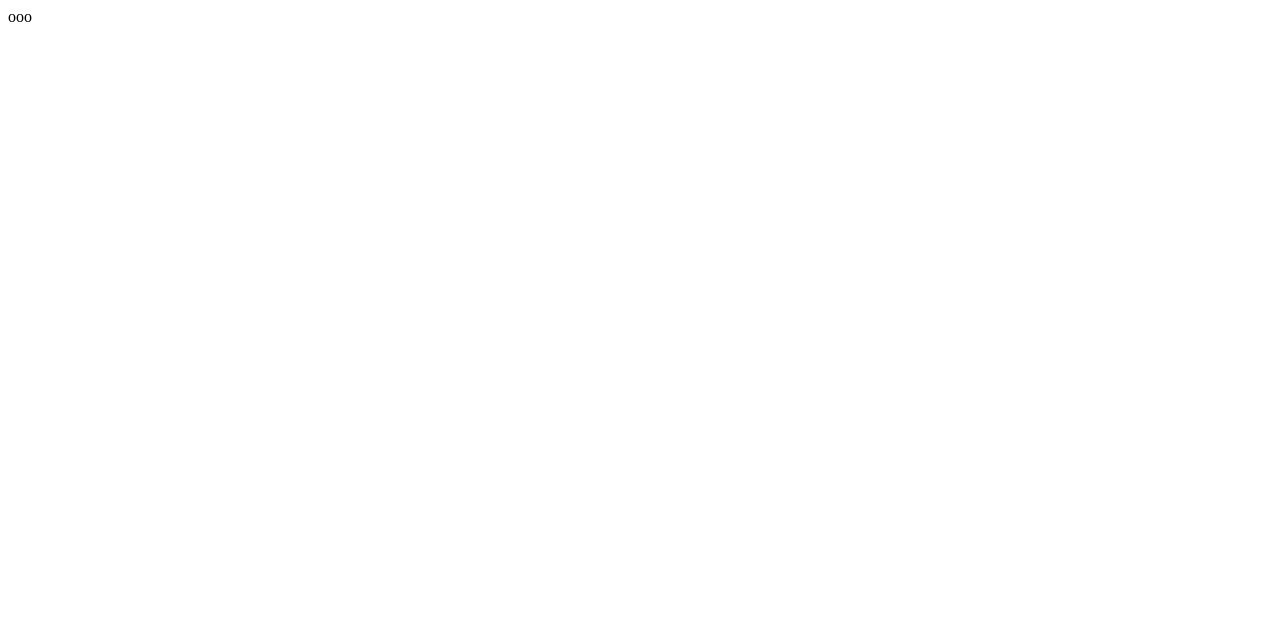
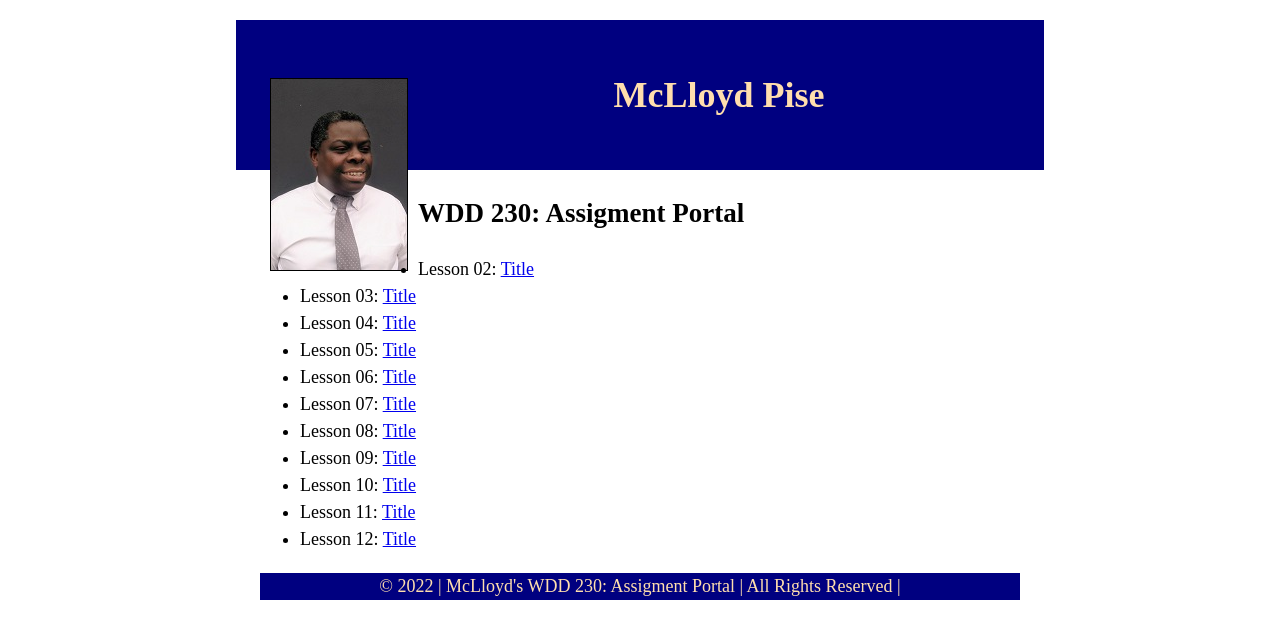
Before and after one commit to mclloydp/wdd230_2022, a plain HTML site: page index.htm in a window 1280 px wide. Drawn offline with Linux system fonts and the light colour scheme.

Commit message:
Home Page

```diff
--- a/index.htm
+++ b/index.htm
@@ -4,9 +4,42 @@
     <meta charset="UTF-8">
     <meta http-equiv="X-UA-Compatible" content="IE=edge">
     <meta name="viewport" content="width=device-width, initial-scale=1.0">
-    <title>Document</title>
+    <title>McLloyd's WDD 230: Assigment Portal</title>
+    <meta name="descrioption" content="McLloyd's WDD 230: Assigment Portal at BYUI online course">
+    <link href="styles/main.css" rel="stylesheet">
 </head>
 <body>
+    <header>
+<h1><img src="/images/IMG-20210922-WA0000.jpg" alt="McLloyd Pise">
+     McLloyd Pise
+</h1>
+    </header>
+    <nav><h2>WDD 230: Assigment Portal</h2>
 
-</body>ooo
+        <ul>
+        <li>Lesson 02: <a href="#">Title</a></li>
+        <li>Lesson 03: <a href="#">Title</a></li>
+        <li>Lesson 04: <a href="#">Title</a></li>
+        <li>Lesson 05: <a href="#">Title</a></li>
+        <li>Lesson 06: <a href="#">Title</a></li>
+        <li>Lesson 07: <a href="#">Title</a></li>
+        <li>Lesson 08: <a href="#">Title</a></li>
+        <li>Lesson 09: <a href="#">Title</a></li>
+        <li>Lesson 10: <a href="#">Title</a></li>
+        <li>Lesson 11: <a href="#">Title</a></li>
+        <li>Lesson 12: <a href="#">Title</a></li>
+        </ul>
+    </nav>
+    <main>
+
+        <section>
+
+        </section>
+    </main>
+    <footer>
+&copy; 2022 | McLloyd's WDD 230: Assigment Portal | All Rights Reserved |
+    </footer>
+
+</body>
 </html>
+<!-- This is an HTML comment -->
--- /dev/null
+++ b/scripts/test.js
@@ -0,0 +1 @@
+const daysUntil = `There are ${daycount} days until ${targetEvent}!`;
--- /dev/null
+++ b/styles/main.css
@@ -0,0 +1,26 @@
+body {
+    font-size: 18px;
+    line-height: 1.5;
+}
+
+header, nav, main, footer {
+    margin: 1.25rem auto;
+    max-width: 760px;
+}
+
+header, footer {
+    background-color: navy;
+    color: navajowhite;
+    text-align: center;
+}
+
+    header {padding: 1.5rem;
+
+    }
+
+h1 img {
+    float: inline-start;
+    margin: 10px;
+    border: 1px solid black;
+    size: 50px;
+}
```
Also changed, not shown: images/IMG-20210922-WA0000.jpg (added).
